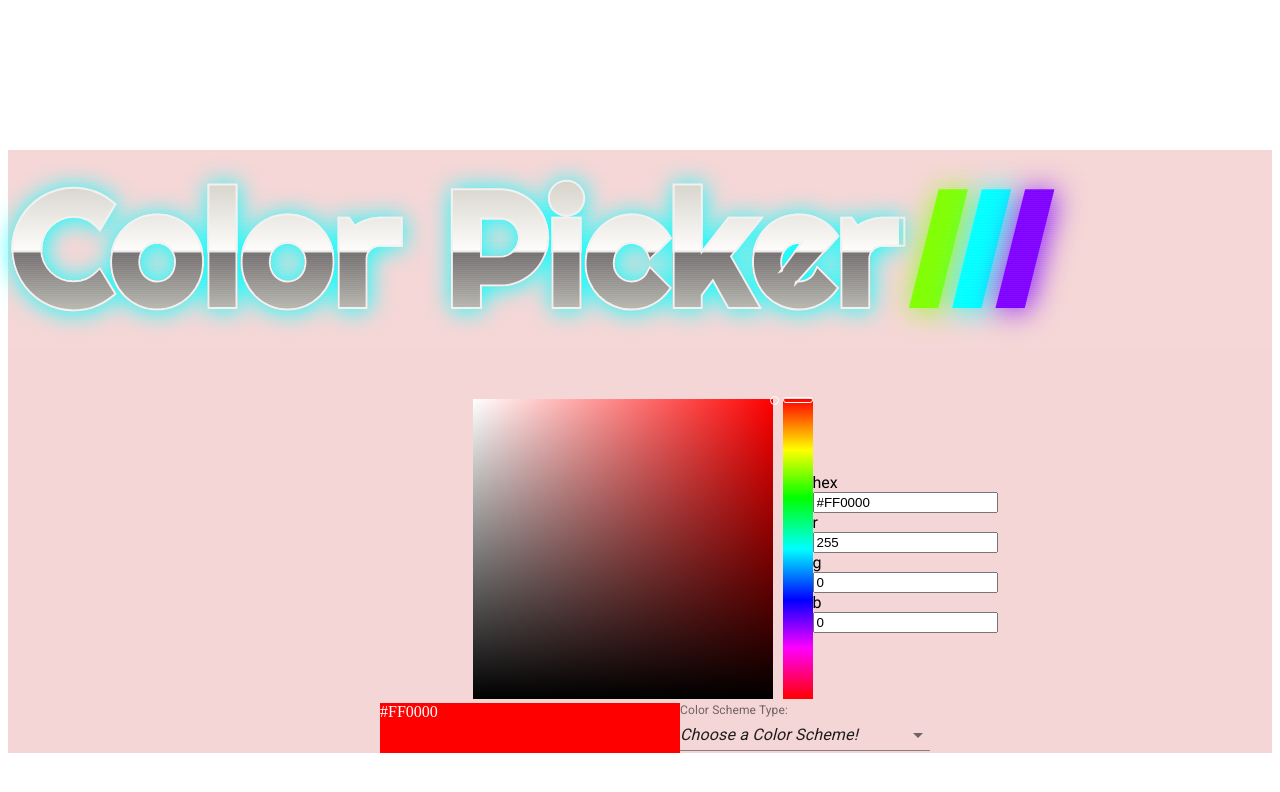
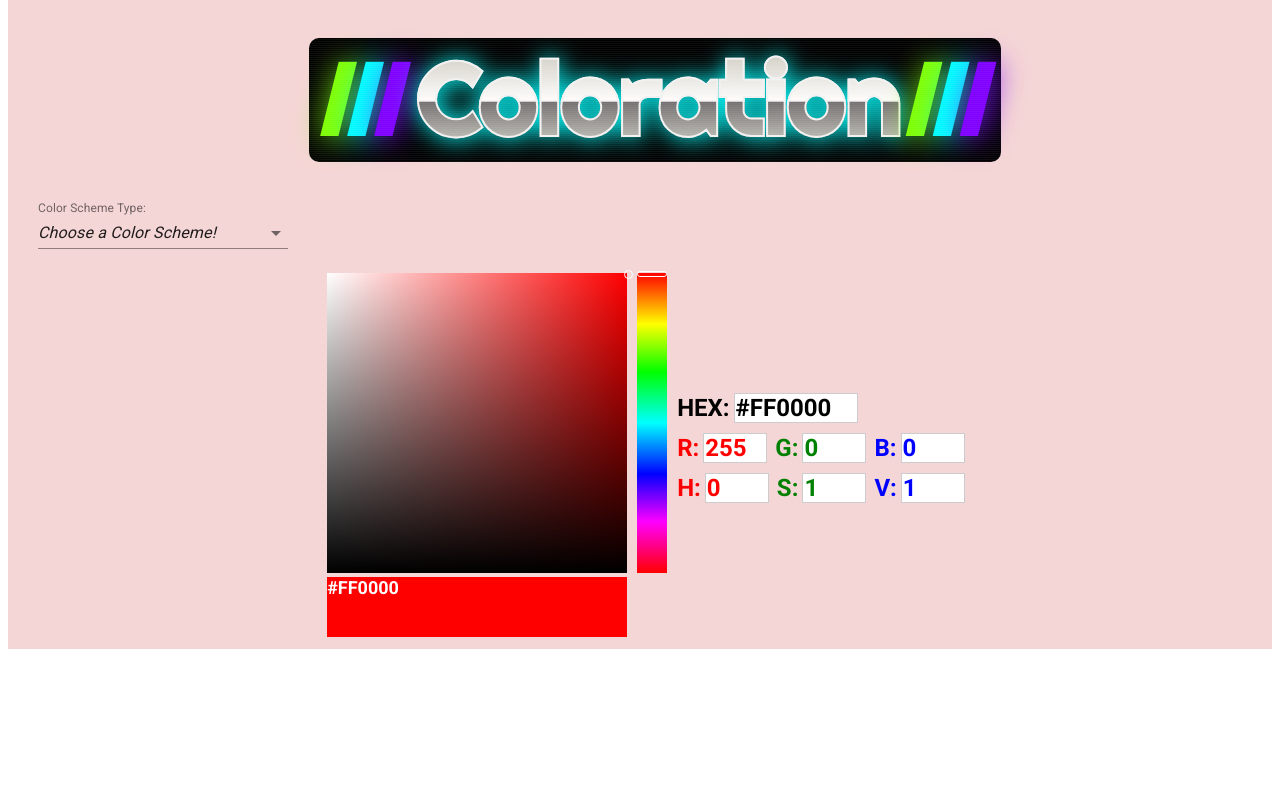
Before and after one commit to tom-shanahan/Color-Picker-Basic, a React app: page / in a window 1280 px wide. Shown: the top 792 px of the page. Built offline with nearby package versions, Linux system fonts and the light colour scheme; a web font is replaced by a local one.

Commit message:
more formatting work

```diff
--- a/src/App.css
+++ b/src/App.css
@@ -41,18 +41,29 @@
 
 
 .colorSwatches {
-  width: 100px;
-  height: 50px;
+  width: 150px;
+  height: 60px;
   color: white;
   display: inline-block;
+  font-family: 'Roboto', sans-serif;
+  font-weight: 600;
+  font-size: large;
+}
+
+.scheme-selector {
+  font-family: 'Roboto', sans-serif;
+  font-weight: 600;
+  font-size: large;
 }
 
 .color-editor {
   font-family: 'Roboto', sans-serif;
-  font-weight: 400;
+  font-weight: 700;
+  font-size: x-large;
   width: 25px;
   border-color: red;
   border-width: 2px;
+  display: inline;
 }
 
 .container {
--- a/src/CSS/title.css
+++ b/src/CSS/title.css
@@ -1,11 +1,6 @@
 /*SOURCE: https://codepen.io/boldfacedesign/pen/EoGgD*/
 
-@import url(https://fonts.googleapis.com/css?family=Mr+Dafoe);
-@import url(https://fonts.googleapis.com/css?family=Titillium+Web:900);
 @import url(https://fonts.googleapis.com/css?family=Righteous);
-@import url(https://fonts.googleapis.com/css?family=Candal);
-@import url(https://fonts.googleapis.com/css?family=Permanent+Marker);
-@import url(https://fonts.googleapis.com/css?family=Monoton);
 
 .vectro {
     position: relative;
@@ -17,8 +12,8 @@
     -webkit-text-stroke-width: 2px;
 
     font-family: 'Righteous', cursive;
-    font-size: 160px;
-    margin: 150px 0 50px 0;
+    font-size: 100px;
+    margin: 0px 0 15px 0;
 }
 
 .vectro:after {
--- a/src/ColorPicker.js
+++ b/src/ColorPicker.js
@@ -11,6 +11,7 @@ import reactCSS from 'reactcss';
 import { toFullColor } from './Components/ColorUtilities'
 import { clone } from 'lodash';
 import {blue} from "@material-ui/core/colors";
+import Grid from '@material-ui/core/Grid';
 
 
 class ColorPicker extends Component {
@@ -85,86 +86,170 @@ class ColorPicker extends Component {
         const tetrad3 = clone(baseColor).tetrad()[3].toHexString().toUpperCase();
 
 
-        const styles = {
-            fields: {
-                display: 'flex',
-                paddingTop: '4px',
-            },
-            input: {
-                width: '80%',
-                padding: '4px 10% 3px',
-                border: 'none',
-                boxShadow: 'inset 0 0 0 1px #ccc',
-                fontSize: '11px',
-            },
-            label: {
-                display: 'block',
+        const colorLabel = {
+            // display: 'block',
             textAlign: 'center',
-                fontSize: '11px',
+            // fontSize: '11px',
             color: '#222',
             paddingTop: '3px',
             paddingBottom: '4px',
+            package: '4px',
             textTransform: 'capitalize',
+        };
+        const colorInput = {
+            // width: '80%',
+            // padding: '4px 10% 3px',
+            border: 'none',
+            boxShadow: 'inset 0 0 0 1px #ccc',
+            // fontSize: '11px',
+            width:'60px',
+            marginRight: '8px',
+            marginLeft: '4px',
+            fontFamily: 'Roboto',
+            fontWeight: 700,
+            fontSize: 'x-large',
+        };
+
+        const redInput = {
+            colorInput:{
+                ...colorInput,
+                color:'red',
             },
+            colorLabel:{
+                ...colorLabel,
+                color:'red',
+                textTransform: 'upperCase',
+            }
+        }
+        const GreenInput = {
+            colorInput:{
+                ...colorInput,
+                color:'green',
+            },
+            colorLabel:{
+                ...colorLabel,
+                color:'green',
+                textTransform: 'upperCase',
+            }
+        }
+        const BlueInput = {
+            colorInput:{
+                ...colorInput,
+                color:'blue',
+                textTransform: 'upperCase',
+            },
+            colorLabel:{
+                ...colorLabel,
+                color:'blue',
+                textTransform: 'upperCase',
+            }
+        }
+        const hexInput = {
+            colorInput:{
+                ...colorInput,
+                color:'black',
+                textTransform: 'upperCase',
+                width:'120px',
+            },
+            colorLabel:{
+                ...colorLabel,
+                color:'black',
+                textTransform: 'upperCase',
+            }
         }
 
         return (
             <div style={{ 'background':mono }}>
-                <h1 className="vectro">
+                <Grid container spacing={3}>
+                    <Grid item xs={12}>
+                        <div className='container' style={{paddingTop:'15px', marginTop:'15px'}}>
+                            <h1 className="vectro" style={{ background:"black", paddingLeft:'5px', paddingRight:'20px'
+                                , borderRadius: "10px"  }}>
+                                <span className="vectro-bar" style={{ '--color':tetrad1 }}>I</span>
+                                <span className="vectro-bar" style={{ '--color':tetrad2 }}>I</span>
+                                <span className="vectro-bar" style={{ '--color':tetrad3, paddingRight:'20px' }}>I</span>
                                 <span className="vectro-body" style={{ '--color':complement }}>
-                        Color Picker
+                                    Coloration
                                 </span>
-                    <span className="vectro-bar bar-one" style={{ '--color':tetrad1 }}>I</span>
-                    <span className="vectro-bar bar-two" style={{ '--color':tetrad2 }}>I</span>
-                    <span className="vectro-bar bar-three" style={{ '--color':tetrad3 }}>I</span>
+                                <span className="vectro-bar" style={{ '--color':tetrad1 }}>I</span>
+                                <span className="vectro-bar" style={{ '--color':tetrad2 }}>I</span>
+                                <span className="vectro-bar" style={{ '--color':tetrad3 }}>I</span>
                             </h1>
+                        </div>
+                    </Grid>
+                    <Grid item={12}>
                         <div className='container'>
-                    <div style={{ display:'flex', alignItems:'center', marginLeft:'flex'}} >
-                        <div>
+                            <RelatedColors color={ this.state.curColor } />
+                        </div>
+                    </Grid>
+                    <Grid item xs={12}>
+                        <div className='container'>
+                            <div style={{ display:'flex', marginLeft:'flex'}} >
+                                <div style={{ width:'300px' }}>
                                     <SaturationSpectrum value={ tinycolor(this.state.curColor).toHsv() } onChange={ this.handleChange } />
+                                    <div className="colorSwatches" style={{ background: tinycolor(this.state.curColor).toHexString(), width:'300px' }}>
+                                        { tinycolor(this.state.curColor).toHexString().toUpperCase() }
                                     </div>
-                        <div>
+                                </div>
+                                <div style={{ }}>
                                     <HueSpectrum value={ tinycolor(this.state.curColor).toHsv() } onChange={ this.handleChange } />
                                 </div>
-                        <div style={ styles.fields }>
-                            {/*<div style={{padding: '5px', borderColor: this.state.curColor, borderWidth: '3px', borderStyle: 'solid' }}>*/}
+                                <div style={{ display:'flex', padding:'5px', marginTop:'auto', marginBottom:'auto', paddingBottom:'20px' }}>
                                     <div>
+                                        <div style={{padding: '5px'}}>
                                             <ColorEditor
                                                 colorFormat="hex"
                                                 value={ tinycolor(this.state.curColor).toHexString() }
                                                 onChange={ this.handleChange }
-                                    style={{ input: styles.input, label: styles.label }}
+                                                style={{ colorInput: hexInput.colorInput, colorLabel: hexInput.colorLabel }}
                                             />
-                                <div>
+                                        </div>
+                                        <div style={{padding: '5px'}}>
                                             <ColorEditor
                                                 colorFormat="r"
                                                 value={ tinycolor(this.state.curColor).toRgb().r }
                                                 onChange={ this.handleChange }
-                                        style={{ input: styles.input, label: styles.label }}
+                                                style={{ colorInput: redInput.colorInput, colorLabel: redInput.colorLabel }}
                                             />
                                             <ColorEditor
                                                 colorFormat="g"
                                                 value={ tinycolor(this.state.curColor).toRgb().g }
                                                 onChange={ this.handleChange }
-                                        style={{ input: styles.input, label: styles.label }}
+                                                style={{ colorInput: GreenInput.colorInput, colorLabel: GreenInput.colorLabel }}
                                             />
                                             <ColorEditor
                                                 colorFormat="b"
                                                 value={ tinycolor(this.state.curColor).toRgb().b }
                                                 onChange={ this.handleChange }
-                                        style={{ input: styles.input, label: styles.label }}
+                                                style={{ colorInput: BlueInput.colorInput, colorLabel: BlueInput.colorLabel }}
+                                            />
+                                        </div>
+                                        <div style={{padding: '5px'}}>
+                                            <ColorEditor
+                                                colorFormat="h"
+                                                value={ tinycolor(this.state.curColor).toHsv().h }
+                                                onChange={ this.handleChange }
+                                                style={{ colorInput: redInput.colorInput, colorLabel: redInput.colorLabel }}
+                                            />
+                                            <ColorEditor
+                                                colorFormat="s"
+                                                value={ tinycolor(this.state.curColor).toHsv().s }
+                                                onChange={ this.handleChange }
+                                                style={{ colorInput: GreenInput.colorInput, colorLabel: GreenInput.colorLabel }}
+                                            />
+                                            <ColorEditor
+                                                colorFormat="v"
+                                                value={ tinycolor(this.state.curColor).toHsv().v }
+                                                onChange={ this.handleChange }
+                                                style={{ colorInput: BlueInput.colorInput, colorLabel: BlueInput.colorLabel }}
                                             />
                                         </div>
                                     </div>
                                 </div>
                             </div>
                         </div>
-                <div className='container'>
-                    <div className="colorSwatches" style={{ background: tinycolor(this.state.curColor).toHexString(), width:'300px' }}>
-                        { tinycolor(this.state.curColor).toHexString().toUpperCase() }
-                    </div>
-                    <RelatedColors color={ this.state.curColor } />
-                </div>
+                    </Grid>
+                </Grid>
             </div>
         );
     }
--- a/src/Components/ColorEditor.js
+++ b/src/Components/ColorEditor.js
@@ -72,10 +72,11 @@ class ColorEditor extends Component {
 
         return (
             <div className='color-editor'>
-                <label>
-                    { this.props.colorFormat }
+                <label style={ this.props.style.colorLabel  }>
+                    { this.props.colorFormat }:
                 </label>
                 <input
+                    style={ this.props.style.colorInput }
                     ref={ input => this.input = input }
                     value={ this.state.value }
                     onKeyDown={ this.handleKeyDown }
--- a/src/Components/RelatedColors.js
+++ b/src/Components/RelatedColors.js
@@ -96,7 +96,7 @@ class RelatedColors extends Component {
             <div>
                 <div>
                     <FormControl style={{ width: '250px'}}>
-                        <InputLabel shrink >
+                        <InputLabel shrink className='scheme-selector'>
                             Color Scheme Type:
                         </InputLabel>
                         <Select
@@ -106,6 +106,7 @@ class RelatedColors extends Component {
                             onClick={ this.changeDisplay }
                             displayEmpty
                             // className={classes.selectEmpty}
+
                         >
                             <MenuItem value="" disabled><em>Choose a Color Scheme!</em></MenuItem>
                             <MenuItem value={ 'Complementary Colors:' }>Complementary Colors</MenuItem>
```
Also changed, not shown: 1 other file. Lines whose indentation alone changed are shown as unchanged.
